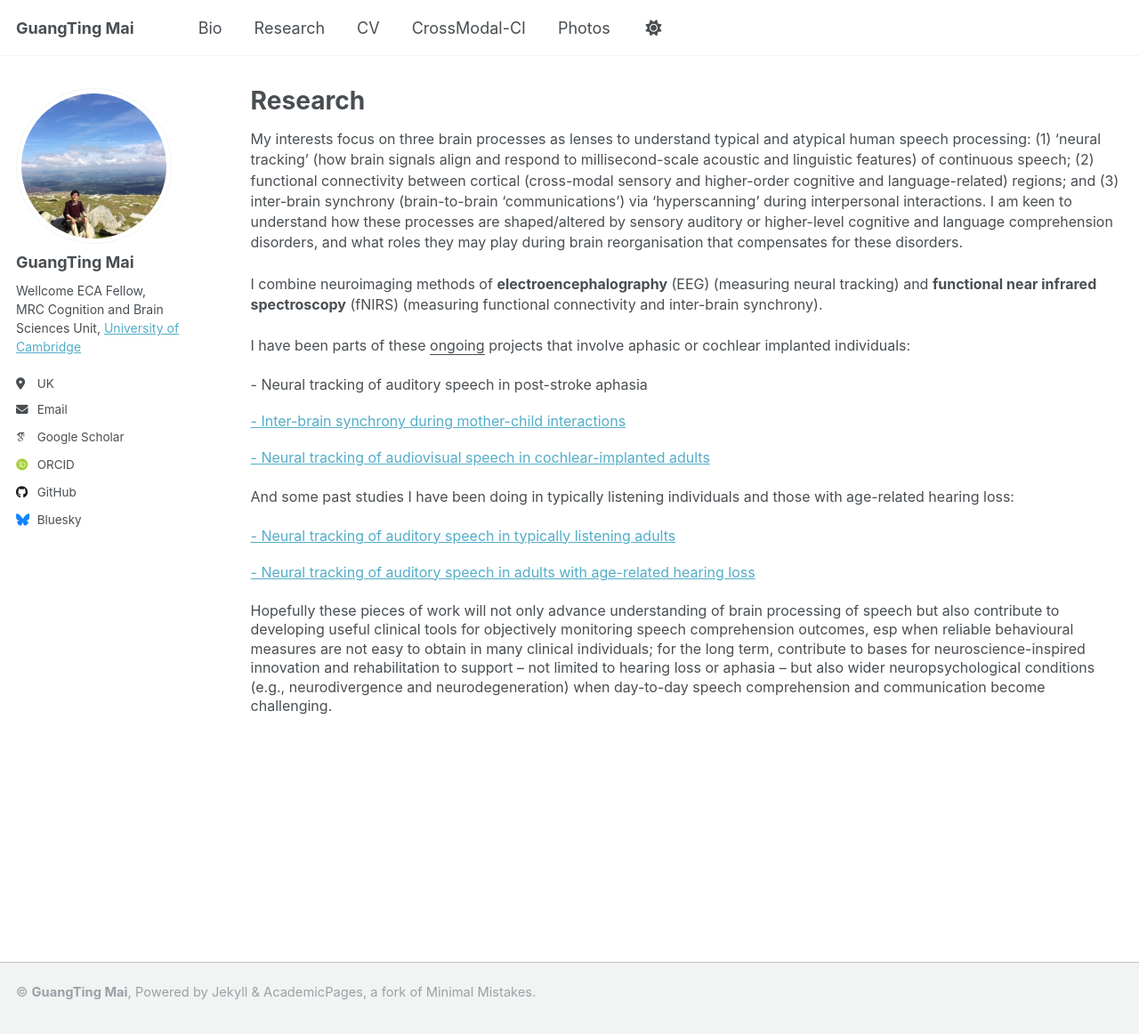
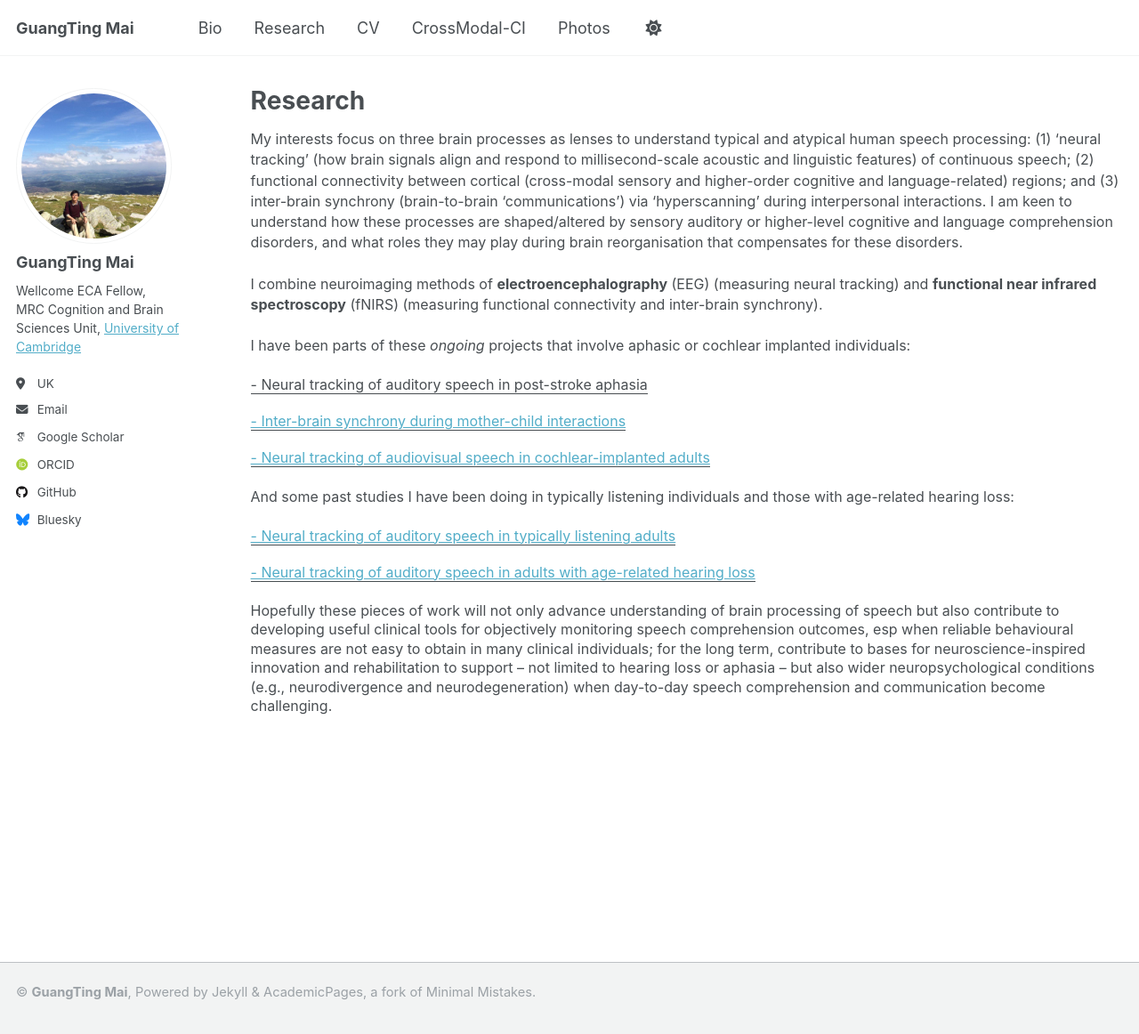
Before and after one commit to guangtingmai/guangtingmai.github.io, a Jekyll site: the page built from _pages/research.html, in a window 1280 px wide and 1168 px high. Shown: the top 1162 px of the window at 89% size. Built offline with Jekyll 4.4.1, drawn with Linux system fonts in a browser that asks for light colours; some web fonts are replaced.

Commit message:
Update research.html

```diff
--- a/_pages/research.html
+++ b/_pages/research.html
@@ -13,13 +13,13 @@
 <p><span style="font-size: 12pt;line-height: 1.45;display: block;margin-bottom: 0.15vh">I combine neuroimaging methods of <strong>electroencephalography</strong>
   (EEG) (measuring neural tracking) and <strong>functional near infrared spectroscopy</strong> (fNIRS) (measuring functional connectivity and inter-brain synchrony).
 </span></p>
-<p><span style="font-size: 12pt;line-height: 1.45;display: block;margin-bottom: 0.15vh">I have been parts of these <u>ongoing</u> projects that involve aphasic or cochlear implanted individuals:</span></p>
-<p><span style="font-size: 12pt;line-height: 1.1;display: block;margin-bottom: 0.05vh">-	Neural tracking of auditory speech in post-stroke aphasia</span></p>
-<p><span style="font-size: 12pt;line-height: 1.1;display: block;margin-bottom: 0.05vh"><a href="https://guangtingmai.github.io/interbrain-sync/">-	Inter-brain synchrony during mother-child interactions</a></span></p>
-<p><span style="font-size: 12pt;line-height: 1.1;display: block;margin-bottom: 0.15vh"><a href="https://guangtingmai.github.io/crossmodal-ci/">-	Neural tracking of audiovisual speech in cochlear-implanted adults</a></span></p>
+<p><span style="font-size: 12pt;line-height: 1.45;display: block;margin-bottom: 0.15vh">I have been parts of these <i>ongoing</i> projects that involve aphasic or cochlear implanted individuals:</span></p>
+<p><span style="font-size: 12pt;line-height: 1.1;display: block;margin-bottom: 0.05vh"><u>-	Neural tracking of auditory speech in post-stroke aphasia</u></span></p>
+<p><span style="font-size: 12pt;line-height: 1.1;display: block;margin-bottom: 0.05vh"><a href="https://guangtingmai.github.io/interbrain-sync/"><u>-	Inter-brain synchrony during mother-child interactions</u></a></span></p>
+<p><span style="font-size: 12pt;line-height: 1.1;display: block;margin-bottom: 0.15vh"><a href="https://guangtingmai.github.io/crossmodal-ci/"><u>-	Neural tracking of audiovisual speech in cochlear-implanted adults</u></a></span></p>
 <p><span style="font-size: 12pt;line-height: 1.45;display: block;margin-bottom: 0.15vh">And some past studies I have been doing in typically listening individuals and those with age-related hearing loss:</span></p>
-<p><span style="font-size: 12pt;line-height: 1.1;display: block;margin-bottom: 0.05vh"><a href="https://guangtingmai.github.io/neuraltrack-typical/">-	Neural tracking of auditory speech in typically listening adults</a></span></p>
-<p><span style="font-size: 12pt;line-height: 1.1;display: block;margin-bottom: 0.05vh"><a href="https://guangtingmai.github.io/neuraltrack-hearingloss/">-	Neural tracking of auditory speech in adults with age-related hearing loss</a></span></p>
+<p><span style="font-size: 12pt;line-height: 1.1;display: block;margin-bottom: 0.05vh"><a href="https://guangtingmai.github.io/neuraltrack-typical/"><u>-	Neural tracking of auditory speech in typically listening adults</u></a></span></p>
+<p><span style="font-size: 12pt;line-height: 1.1;display: block;margin-bottom: 0.05vh"><a href="https://guangtingmai.github.io/neuraltrack-hearingloss/"><u>-	Neural tracking of auditory speech in adults with age-related hearing loss</u></a></span></p>
 <p><span style="font-size: 12pt;line-height: 1.35;display: block;margin-bottom: 0.15vh">Hopefully these pieces of work will not only advance
   understanding of brain processing of speech but also contribute to developing useful clinical tools for objectively monitoring speech
   comprehension outcomes, esp when reliable behavioural measures are not easy to obtain in many clinical individuals; for the long term, contribute
```
